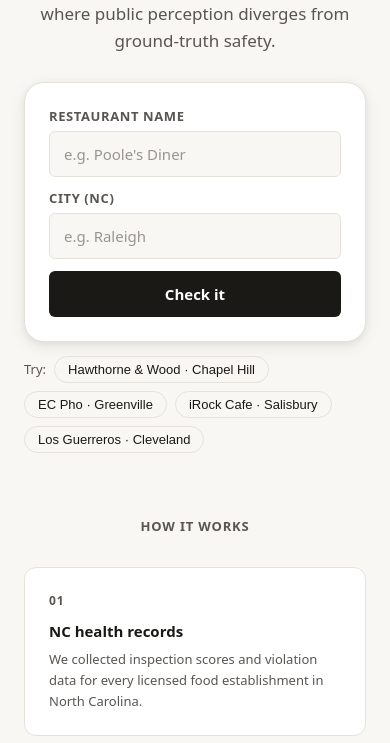
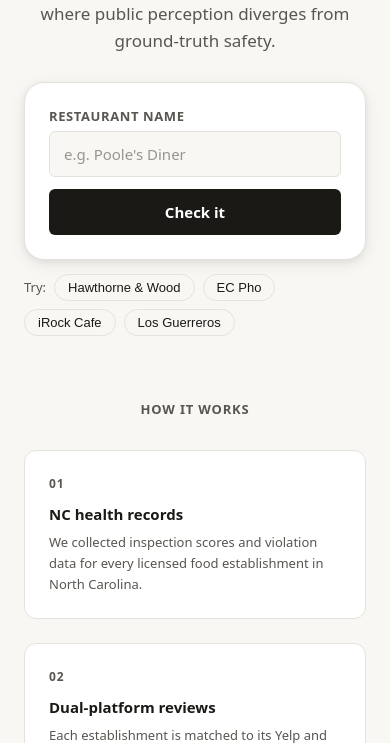
Before and after one commit to nocapchicken/nocapchicken.github.io, a Flask app: page / in a window 390 px wide. Shown: the part 307-1050 px from the top of the page. Run offline with Flask 3, Linux system fonts and the light colour scheme.

Commit message:
feat: drop city field — location resolved from Google Places
Users now search by restaurant name only. The city/state is pulled
from the Google Places formatted_address instead of being user-supplied.
Removes Yelp card remnants and delta card from the result view.

Co-Authored-By: Claude Sonnet 4.6 <noreply@anthropic.com>

```diff
--- a/app/routes.py
+++ b/app/routes.py
@@ -19,28 +19,26 @@ def index():
 
 @bp.post("/api/predict")
 def api_predict():
-    """Expects JSON {"name": str, "city": str}."""
+    """Expects JSON {"name": str}."""
     body = request.get_json(silent=True) or {}
     name = (body.get("name") or "").strip()
-    city = (body.get("city") or "").strip()
 
-    if not name or not city:
-        return jsonify({"error": "Both 'name' and 'city' are required."}), 400
+    if not name:
+        return jsonify({"error": "'name' is required."}), 400
 
     try:
-        result = predict(name, city)
+        result = predict(name)
         return jsonify(dataclasses.asdict(result))
     except Exception as exc:
-        logger.exception("Prediction failed for '%s' in '%s'", name, city)
+        logger.exception("Prediction failed for '%s'", name)
         return jsonify({"error": str(exc)}), 500
 
 
 @bp.get("/api/suggest")
 def api_suggest():
-    """Expects ?name=str&city=str."""
+    """Expects ?name=str."""
     name = request.args.get("name", "").strip()
-    city = request.args.get("city", "").strip()
-    return jsonify(suggest_restaurants(name, city))
+    return jsonify(suggest_restaurants(name))
 
 
 @bp.get("/health")
--- a/app/static/css/app.css
+++ b/app/static/css/app.css
@@ -179,8 +179,6 @@ html[data-theme="dark"] .btn-theme .icon-moon { display: none; }
   flex: 2;
   min-width: 180px;
 }
-
-.field-wrap--city { flex: 1; min-width: 140px; }
 
 label {
   font-size: 13px;
@@ -737,7 +735,7 @@ html[data-theme="dark"] .skeleton-bone {
   .hero-title { font-size: 36px; letter-spacing: -1px; }
 
   .search-row { flex-direction: column; }
-  .field-wrap, .field-wrap--city { min-width: 100%; }
+  .field-wrap { min-width: 100%; }
   .btn-search { width: 100%; justify-content: center; }
 
   .grade-banner { flex-direction: column; align-items: flex-start; gap: 16px; }
--- a/app/static/js/app.js
+++ b/app/static/js/app.js
@@ -4,42 +4,40 @@
 (function () {
   'use strict';
 
-  const form           = document.getElementById('searchForm');
-  const btnSearch      = form.querySelector('.btn-search');
-  const resultSec      = document.getElementById('resultSection');
-  const resultCard     = document.getElementById('resultCard');
-  const resultError    = document.getElementById('resultError');
-  const resultSkeleton = document.getElementById('resultSkeleton');
-  const errorMsg       = document.getElementById('errorMessage');
-
-  // ── Form submit ─────────────────────────────────────────────
+  const form            = document.getElementById('searchForm');
+  const btnSearch       = form.querySelector('.btn-search');
+  const resultSec       = document.getElementById('resultSection');
+  const resultCard      = document.getElementById('resultCard');
+  const resultError     = document.getElementById('resultError');
+  const resultSkeleton  = document.getElementById('resultSkeleton');
+  const errorMsg        = document.getElementById('errorMessage');
+  const restaurantInput = document.getElementById('restaurantName');
+  const suggestionList  = document.getElementById('restaurant-suggestions');
 
   // ── Restaurant suggestions ──────────────────────────────────
 
   let suggestTimer = null;
-  const restaurantInput = document.getElementById('restaurantName');
-  const suggestionList  = document.getElementById('restaurant-suggestions');
 
   restaurantInput.addEventListener('input', () => {
     clearTimeout(suggestTimer);
     suggestTimer = setTimeout(async () => {
       const name = restaurantInput.value.trim();
-      const city = document.getElementById('city').value.trim();
       if (name.length < 2) { suggestionList.innerHTML = ''; return; }
       try {
-        const params = new URLSearchParams({ name, city });
-        const res  = await fetch(`/api/suggest?${params}`);
+        const params = new URLSearchParams({ name });
+        const res   = await fetch(`/api/suggest?${params}`);
         const names = await res.json();
         suggestionList.innerHTML = names.map(n => `<option value="${escHtml(n)}">`).join('');
       } catch (_) {}
     }, 300);
   });
 
+  // ── Form submit ─────────────────────────────────────────────
+
   form.addEventListener('submit', async (e) => {
     e.preventDefault();
-    const name = document.getElementById('restaurantName').value.trim();
-    const city = document.getElementById('city').value.trim();
-    if (!name || !city) return;
+    const name = restaurantInput.value.trim();
+    if (!name) return;
 
     setLoading(true);
     hideAll();
@@ -50,7 +48,7 @@
       const res = await fetch('/api/predict', {
         method: 'POST',
         headers: { 'Content-Type': 'application/json' },
-        body: JSON.stringify({ name, city }),
+        body: JSON.stringify({ name }),
       });
       const data = await res.json();
       if (!res.ok || data.error) {
@@ -75,7 +73,7 @@
 
     // Restaurant meta
     document.getElementById('gradeName').textContent = d.restaurant_name;
-    document.getElementById('gradeLocation').textContent = `${d.location}, NC`;
+    document.getElementById('gradeLocation').textContent = d.location || '';
     document.getElementById('confidenceValue').textContent =
       d.confidence > 0 ? `${Math.round(d.confidence * 100)}%` : '—';
 
@@ -84,17 +82,7 @@
     divAlert.hidden = !d.divergence_warning;
 
     // Platform ratings
-    renderPlatform('yelp', d.yelp_rating, d.yelp_review_count);
     renderPlatform('google', d.google_rating, d.google_review_count);
-
-    const deltaCard = document.getElementById('deltaCard');
-    const deltaVal  = document.getElementById('deltaValue');
-    if (d.rating_delta !== null && d.rating_delta !== undefined) {
-      deltaVal.textContent = d.rating_delta.toFixed(1);
-      deltaCard.style.display = '';
-    } else {
-      deltaCard.style.display = 'none';
-    }
 
     // SHAP
     renderShap(d.top_shap_features);
@@ -109,7 +97,6 @@
   }
 
   function renderPlatform(platform, rating, count) {
-    const platformNames = { yelp: 'Yelp', google: 'Google' };
     const starsEl = document.getElementById(`${platform}Stars`);
     const countEl = document.getElementById(`${platform}Count`);
 
@@ -118,7 +105,7 @@
       countEl.textContent = count ? `${count.toLocaleString()} reviews` : '';
     } else {
       starsEl.textContent = 'N/A';
-      countEl.textContent = `Not found on ${platformNames[platform] || platform}`;
+      countEl.textContent = 'Not found on Google';
     }
   }
 
@@ -220,9 +207,8 @@
   // Example chips — click to pre-fill and submit
   document.querySelectorAll('.example-chip').forEach(chip => {
     chip.addEventListener('click', () => {
-      document.getElementById('restaurantName').value = chip.dataset.name;
-      document.getElementById('city').value = chip.dataset.city;
-      document.getElementById('searchForm').requestSubmit();
+      restaurantInput.value = chip.dataset.name;
+      form.requestSubmit();
     });
   });
 
--- a/app/templates/index.html
+++ b/app/templates/index.html
@@ -62,30 +62,6 @@
               />
               <datalist id="restaurant-suggestions"></datalist>
             </div>
-            <div class="field-wrap field-wrap--city">
-              <label for="city">City (NC)</label>
-              <input
-                id="city"
-                type="text"
-                placeholder="e.g. Raleigh"
-                list="nc-cities"
-                required
-              />
-              <datalist id="nc-cities">
-                <option value="Raleigh"><option value="Charlotte"><option value="Durham">
-                <option value="Greensboro"><option value="Winston-Salem"><option value="Fayetteville">
-                <option value="Cary"><option value="Wilmington"><option value="High Point">
-                <option value="Concord"><option value="Asheville"><option value="Chapel Hill">
-                <option value="Gastonia"><option value="Jacksonville"><option value="Apex">
-                <option value="Burlington"><option value="Rocky Mount"><option value="Mooresville">
-                <option value="Wilson"><option value="Hickory"><option value="Wake Forest">
-                <option value="Goldsboro"><option value="Monroe"><option value="Salisbury">
-                <option value="New Bern"><option value="Sanford"><option value="Garner">
-                <option value="Holly Springs"><option value="Fuquay-Varina"><option value="Morrisville">
-                <option value="Statesville"><option value="Kannapolis"><option value="Huntersville">
-                <option value="Matthews"><option value="Cornelius"><option value="Boone">
-              </datalist>
-            </div>
             <button class="btn-search" type="submit" aria-label="Check it">
               <span class="btn-text">Check it</span>
               <span class="btn-spinner" aria-hidden="true"></span>
@@ -94,10 +70,10 @@
         </form>
         <div class="examples-row" aria-label="Try an example">
           <span class="examples-label">Try:</span>
-          <button class="example-chip" type="button" data-name="Hawthorne &amp; Wood" data-city="Chapel Hill">Hawthorne &amp; Wood · Chapel Hill</button>
-          <button class="example-chip" type="button" data-name="EC Pho Vietnamese Noodle House" data-city="Greenville">EC Pho · Greenville</button>
-          <button class="example-chip" type="button" data-name="iRock Cafe" data-city="Salisbury">iRock Cafe · Salisbury</button>
-          <button class="example-chip" type="button" data-name="Los Guerreros Mexican Restaurant" data-city="Cleveland">Los Guerreros · Cleveland</button>
+          <button class="example-chip" type="button" data-name="Hawthorne &amp; Wood">Hawthorne &amp; Wood</button>
+          <button class="example-chip" type="button" data-name="EC Pho Vietnamese Noodle House">EC Pho</button>
+          <button class="example-chip" type="button" data-name="iRock Cafe">iRock Cafe</button>
+          <button class="example-chip" type="button" data-name="Los Guerreros Mexican Restaurant">Los Guerreros</button>
         </div>
       </section>
 
@@ -195,21 +171,10 @@
 
           <!-- Platform ratings -->
           <div class="platforms-row">
-            <div class="platform-card" id="yelpCard">
-              <div class="platform-logo yelp-logo">Yelp</div>
-              <div class="platform-stars" id="yelpStars"></div>
-              <div class="platform-count" id="yelpCount"></div>
-            </div>
-            <div class="platform-divider">vs.</div>
             <div class="platform-card" id="googleCard">
               <div class="platform-logo google-logo">Google</div>
               <div class="platform-stars" id="googleStars"></div>
               <div class="platform-count" id="googleCount"></div>
-            </div>
-            <div class="platform-card delta-card" id="deltaCard">
-              <div class="platform-logo">Platform delta</div>
-              <div class="delta-value" id="deltaValue"></div>
-              <div class="delta-label">star difference</div>
             </div>
           </div>
 
```
Also changed, not shown: app/inference.py (+16 -10 lines).
